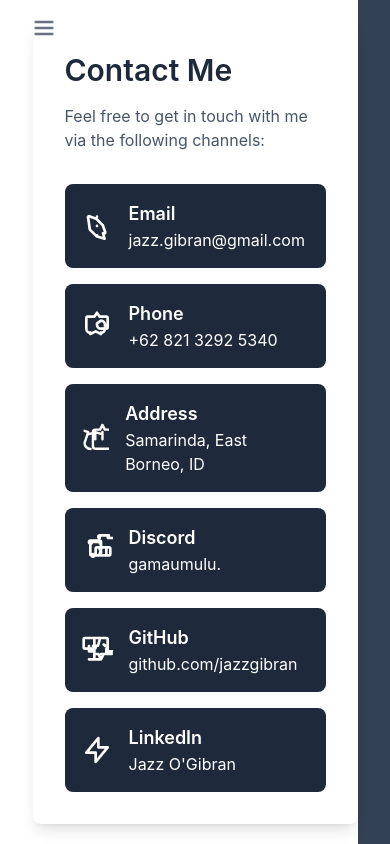
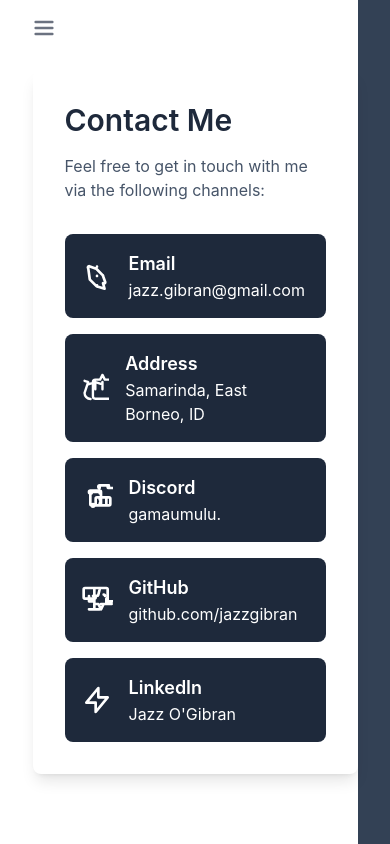
Before and after one commit to jazzgibran/webprofile, a React (Create React App) app: page /contact in a window 390 px wide. Built offline with nearby package versions, Linux system fonts and the light colour scheme.

Commit message:
delete phone number

```diff
--- a/src/pages/Contact.js
+++ b/src/pages/Contact.js
@@ -38,31 +38,6 @@
               <div>
                 <h2 className="text-lg font-semibold text-white">Email</h2>
                 <p className="text-white">jazz.gibran@gmail.com</p>
-              </div>
-            </motion.div>
-          </Link>
-          <Link to='https://wa.me/082132925340'>
-            <motion.div
-              whileHover={{ scale: 1.05 }}
-              className="bg-slate-800 hover:bg-slate-600 hover:cursor-pointer p-4 rounded-lg flex items-center"
-            >
-              <svg
-                xmlns="http://www.w3.org/2000/svg"
-                className="h-8 w-8 mr-4 text-white"
-                fill="none"
-                viewBox="0 0 24 24"
-                stroke="currentColor"
-              >
-                <path
-                  strokeLinecap="round"
-                  strokeLinejoin="round"
-                  strokeWidth={2}
-                  d="M12 10v1a3 3 0 0 0 3 3h4a1 1 0 0 0 1-1V6a1 1 0 0 0-1-1h-5l-2-3-2 3H5a1 1 0 0 0-1 1v8a3 3 0 0 0 3 3v1l4-2 4 2v-1a3 3 0 0 0 3-3v-3a3 3 0 0 0-3-3z"
-                />
-              </svg>
-              <div>
-                <h2 className="text-lg font-semibold text-white">Phone</h2>
-                <p className="text-white">+62 821 3292 5340</p>
               </div>
             </motion.div>
           </Link>
```
